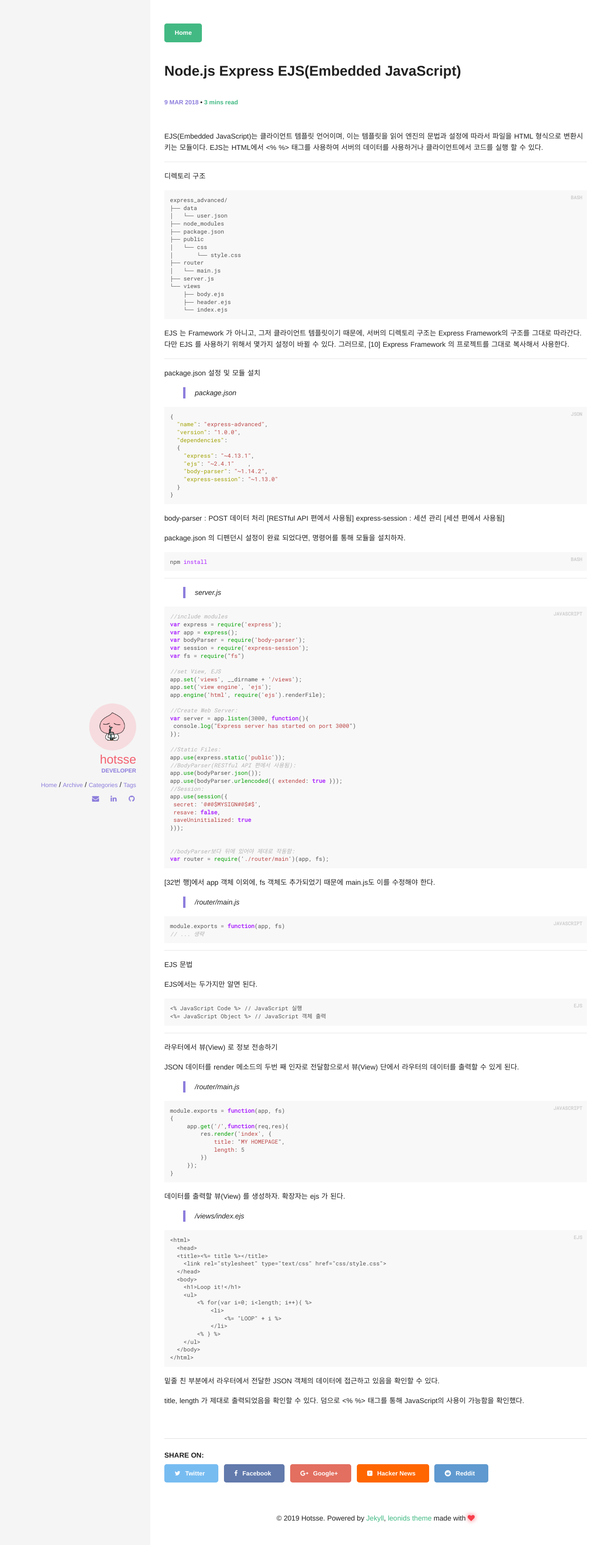
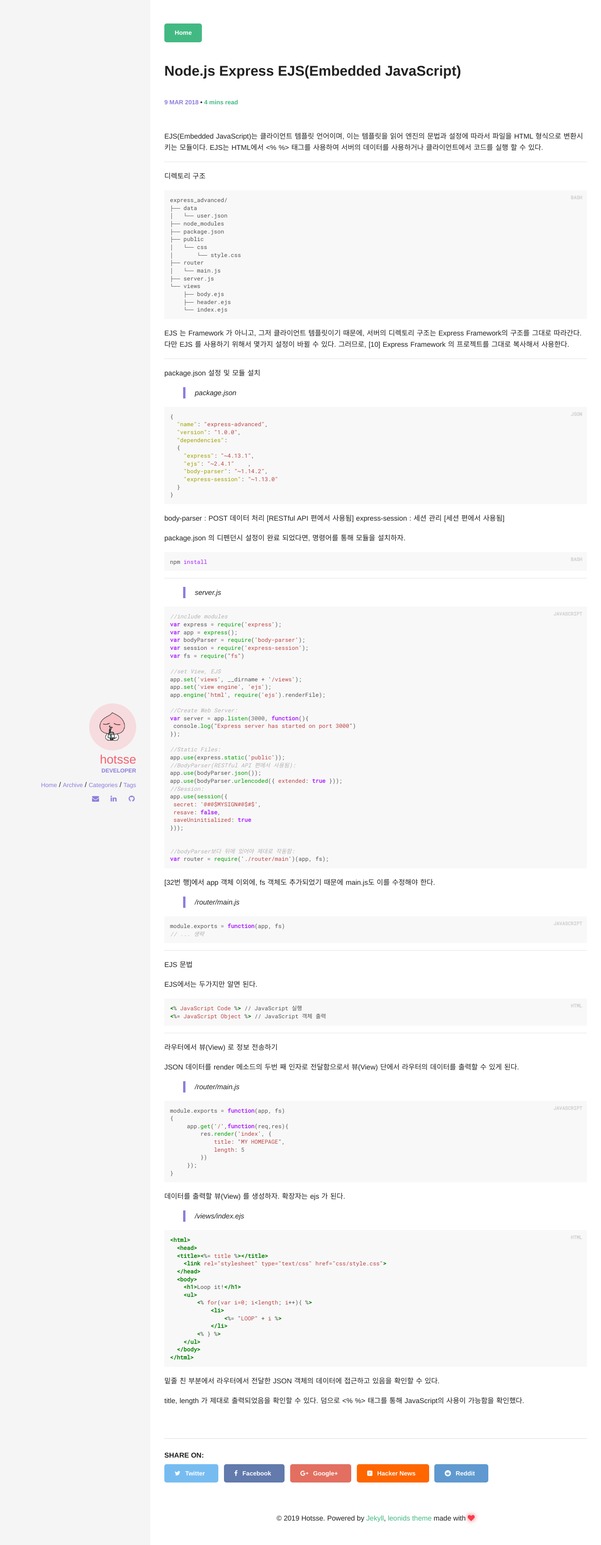
Before and after one commit to Hotsse/hotsse.github.io, a Jekyll site: the page built from _posts/2018-03-09-Node.js EJS(Embedded JavaScript).md, in a window 1280 px wide. Shown: the whole page at 47% size. Built offline with Jekyll 4.4.1, drawn with Linux system fonts in a browser that asks for light colours; comment, search, counter and statistics services are not loaded.

Commit message:
20190305 commit

```diff
--- a/_posts/2018-03-09-Node.js EJS(Embedded JavaScript).md
+++ b/_posts/2018-03-09-Node.js EJS(Embedded JavaScript).md
@@ -116,7 +116,7 @@
 
 EJS에서는 두가지만 알면 된다.
 
-{% highlight ejs %}
+{% highlight html %}
 <% JavaScript Code %> // JavaScript 실행
 <%= JavaScript Object %> // JavaScript 객체 출력
 {% endhighlight %}
@@ -143,7 +143,7 @@
 데이터를 출력할 뷰(View) 를 생성하자. 확장자는 ejs 가 된다.
 >/views/index.ejs
 
-{% highlight ejs %}
+{% highlight html %}
 <html>
   <head>
   <title><%= title %></title>
```
